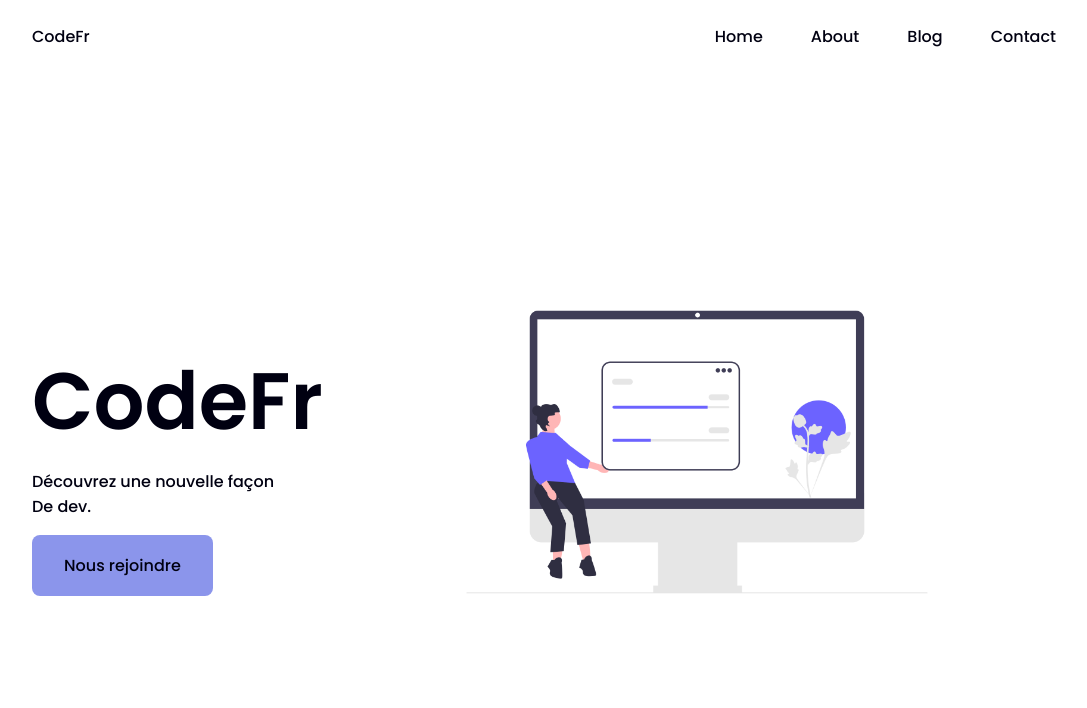
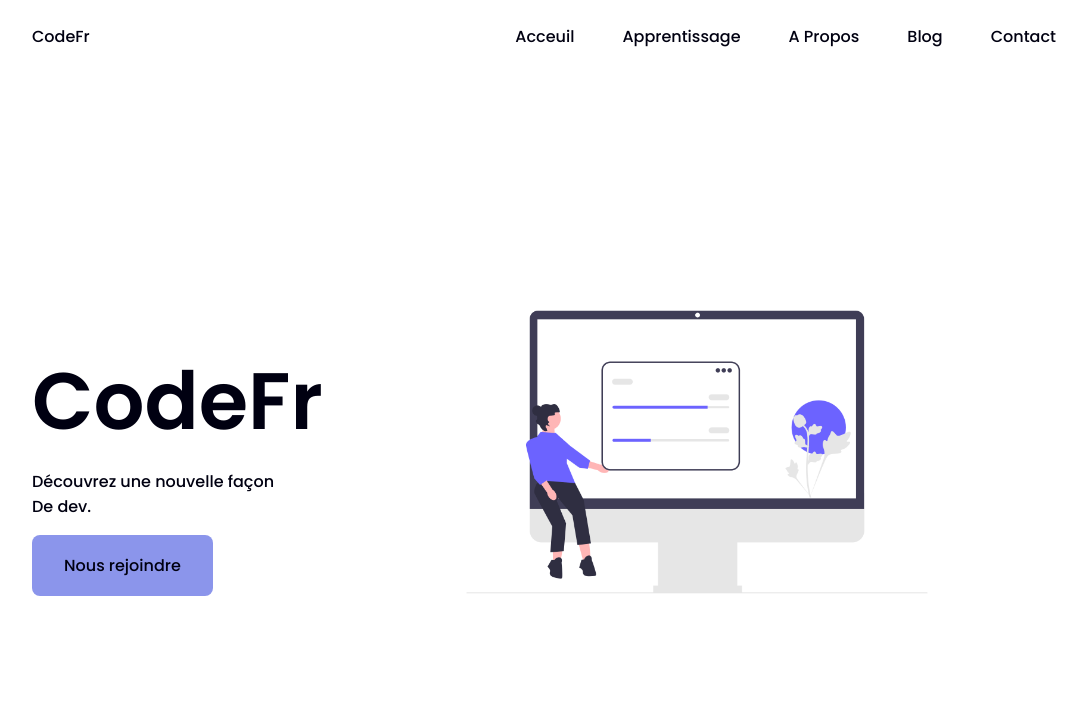
Before and after one commit to CodeFr-Discord/CodeFr-Website, a plain HTML site: page index.html in a window 1280 px wide. Shown: the whole page, without its empty margins (96-1183 px from the left). Drawn offline with nearby package versions, Linux system fonts and the light colour scheme.

Commit message:
Update index.html

```diff
--- a/index.html
+++ b/index.html
@@ -26,8 +26,9 @@
                     </div>
 
                     <ul class="nav__list">
-                        <li class="nav__item"><a href="#home" class="nav__link active">Home</a></li>
-                        <li class="nav__item"><a href="#about" class="nav__link">About</a></li>
+                        <li class="nav__item"><a href="/" class="nav__link active">Acceuil</a></li>
+                        <li class="nav__item"><a href="#about" class="nav__link">Apprentissage</a></li>
+                        <li class="nav__item"><a href="#about" class="nav__link">A Propos</a></li>
                         <li class="nav__item"><a href="#skills" class="nav__link">Blog</a></li>
                         <li class="nav__item"><a href="contact.html" class="nav__link">Contact</a></li>
                     </ul>
```
